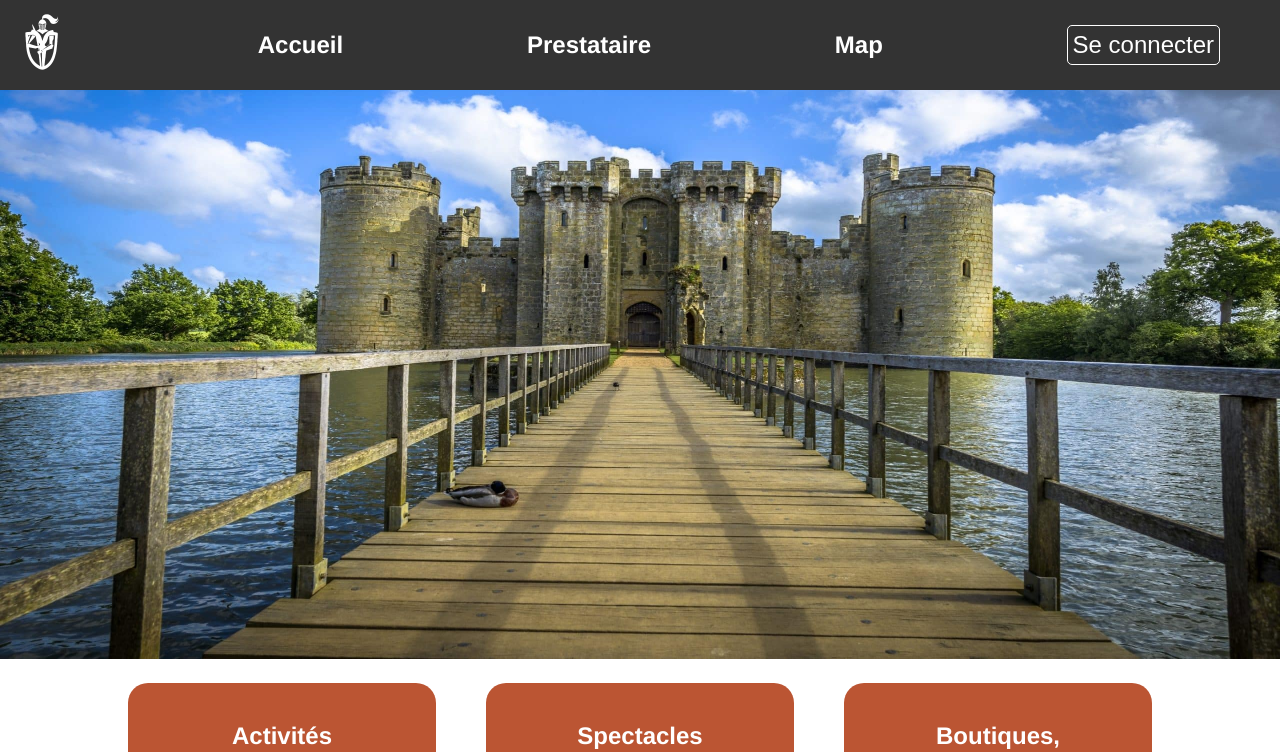
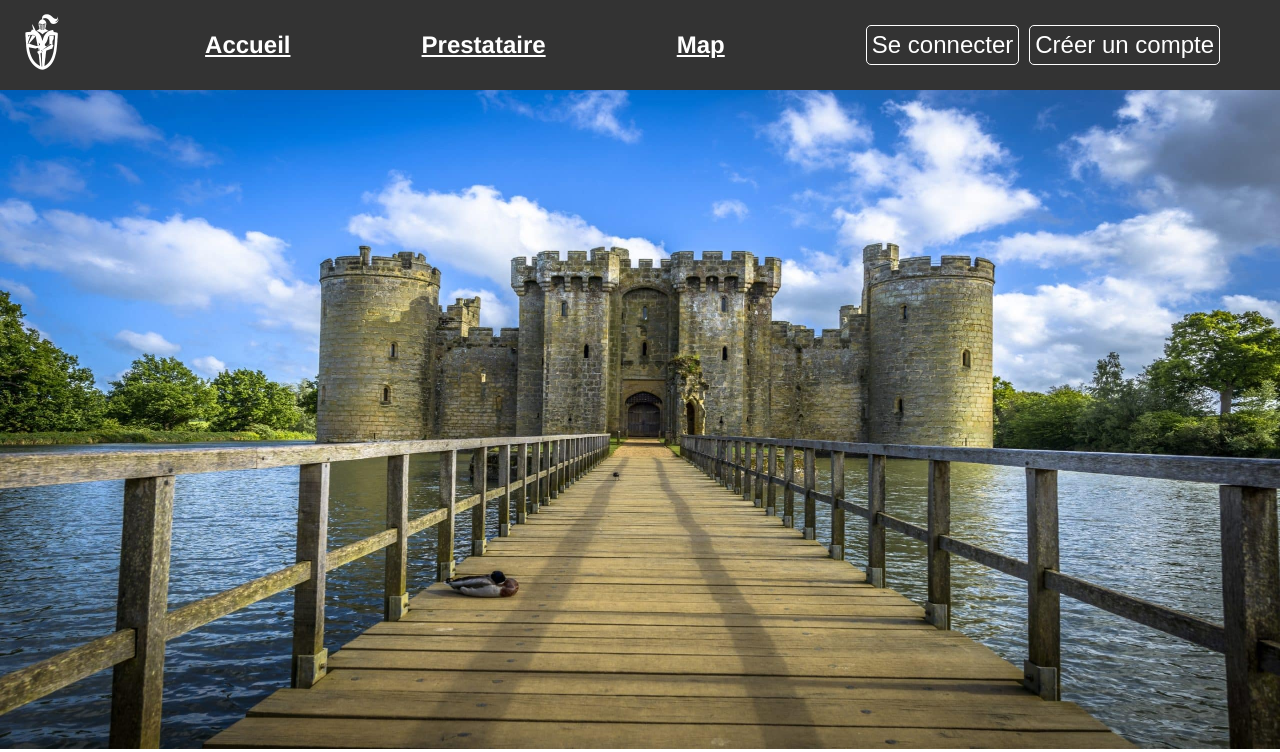
Before and after one commit to ThomasG1raud/saes3_vue, a Vue app: page /#/ in a window 1280 px wide. Shown: the top 752 px of the page. Built offline with nearby package versions, Linux system fonts and the light colour scheme.

Commit message:
add PrestataireView.vue & route (not functional) & option connection

```diff
--- a/src/App.vue
+++ b/src/App.vue
@@ -1,6 +1,6 @@
 <template>
   <div id="app">
-    <HeaderView msg="SAÉ"/>
+    <HeaderView connected="0"/>
     <router-view/>
     <FooterView/>
   </div>
--- a/src/components/HeaderView.vue
+++ b/src/components/HeaderView.vue
@@ -1,15 +1,25 @@
 <template>
   <header>
     <nav>
-      <a class="item" href="">
+      <a class="item" href="/">
         <img src="../assets/logo_sae_white.png" alt="logo_sae_black" id="logo_navbar">
       </a>
-      <a class="item" >Accueil</a>
-      <a class="item" >Prestataire</a>
-      <a class="item" >Map</a>
-      <a class="item">
-        <button>Se connecter</button>
-      </a>
+      <a class="item" href="/">Accueil</a>
+      <a class="item" href="/prestataire">Prestataire</a>
+      <a class="item" href="/">Map</a>
+      <div v-if="connected == 0" class="item">
+        <a href="/">
+          <button>Se connecter</button>
+        </a>
+        <a href="/">
+          <button>Créer un compte</button>
+        </a>
+      </div>
+      <div v-else class="item">
+        <a href="/">
+          <button>Se déconnecter</button>
+        </a>
+      </div>
     </nav>
   </header>
 </template>
@@ -18,16 +28,14 @@
 export default {
   name: "HeaderView",
   props: {
-    msg: String
+    connected: Number
   }
 }
 </script>
 
 <style scoped>
   header {
-    position: fixed;
     width: 100%;
-    z-index: 100;
   }
   nav {
     padding: 10px;
@@ -61,4 +69,7 @@ export default {
   .item:last-child {
     margin-right: 50px;
   }
+  .item:last-child > a {
+    margin-left: 10px;
+  }
 </style>
--- a/src/components/MapView.vue
+++ b/src/components/MapView.vue
@@ -4,7 +4,7 @@
       <img src="../assets/carte.png" alt="carte" id="carte">
     </div>
     <div>
-      <CardPrestataireView link-card="#" image-card="prestataire.png" title-card="Prestataire"
+      <CardPrestataireView link-card="/" image-card="prestataire.png" title-card="Prestataire"
                         text-card="C'est le meilleur prestataire de la ville."/>
     </div>
   </div>
--- a/src/router/index.js
+++ b/src/router/index.js
@@ -1,6 +1,7 @@
 import Vue from 'vue'
 import VueRouter from 'vue-router'
 import HomeView from '../views/HomeView.vue'
+// import PrestataireView from "../views/PrestataireView";
 
 Vue.use(VueRouter)
 
@@ -11,11 +12,17 @@ const routes = [
     component: HomeView
   },
   {
+    path: '/prestataire',
+    name: 'prestataire',
+    // component: PrestataireView
+    component: () => import('../views/PrestataireView')
+  },
+  {
     path: '/about',
     name: 'about',
     // route level code-splitting
     // this generates a separate chunk (about.[hash].js) for this route
-    // which is lazy-loaded when the route is visited.
+    // which is lazy-component: () => import(loaded when the route is visited.
     component: () => import(/* webpackChunkName: "about" */ '../views/AboutView.vue')
   }
 ]
--- a/src/views/HomeView.vue
+++ b/src/views/HomeView.vue
@@ -6,11 +6,11 @@
 
     <section>
       <div class="grid" id="grid">
-        <CardActivityView link-card="#" image-card="activite.png" title-card="Activités"
+        <CardActivityView link-card="#grid" image-card="activite.png" title-card="Activités"
                           text-card="Découvrez les anciennes méthodes de la  sculpture, de la forge ou encore de la caLligraphie"/>
-        <CardActivityView link-card="#" image-card="spectacle.png" title-card="Spectacles"
+        <CardActivityView link-card="/" image-card="spectacle.png" title-card="Spectacles"
                           text-card="Assistez aux combats de preux chevaliers, ecoutez la musique des temps ancienS ou bien encore venez découvrir la vie des habitants du Moyen-age"/>
-        <CardActivityView link-card="#" image-card="boutique.png" title-card="Boutiques, restaurations"
+        <CardActivityView link-card="/" image-card="boutique.png" title-card="Boutiques, restaurations"
                           text-card="prenez plaisir à découvrir la cuisine antique et ses saveurs authentique, ou offrez-vous un petit plaisir dans l'une de nos nombreuses boutiques"/>
       </div>
     </section>
--- /dev/null
+++ b/src/views/PrestataireView.vue
@@ -0,0 +1,17 @@
+<template>
+  <div>
+    <h1>
+      c'est un teste qui fonctionne
+    </h1>
+  </div>
+</template>
+
+<script>
+export default {
+  name: "PrestataireView"
+}
+</script>
+
+<style scoped>
+
+</style>
```
